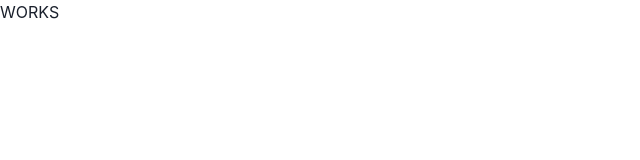
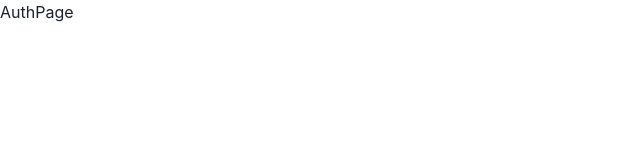
Before and after one commit to helgasurojakova/mern, a React (Create React App) app in the folder client/: page /create in a window 1280 px wide. Shown: the top 160 px of the page, without its empty margins (0-640 px from the left). Built offline with nearby package versions, Linux system fonts and the light colour scheme.

Commit message:
basic routes

```diff
--- a/client/package.json
+++ b/client/package.json
@@ -12,6 +12,7 @@
     "framer-motion": "^6.2.6",
     "react": "^17.0.2",
     "react-dom": "^17.0.2",
+    "react-router-dom": "^6.2.1",
     "react-scripts": "5.0.0",
     "web-vitals": "^2.1.4"
   },
--- a/client/src/App.js
+++ b/client/src/App.js
@@ -1,10 +1,15 @@
 import React from 'react'
+import {useRoutes} from "./routes";
+import {BrowserRouter} from "react-router-dom";
 
 function App() {
+    const routes = useRoutes(false)
   return (
-    <div>
-      <h1>WORKS</h1>
-    </div>
+    <BrowserRouter>
+      <div>
+          {routes}
+      </div>
+    </BrowserRouter>
   );
 }
 
--- /dev/null
+++ b/client/src/pages/AuthPage.js
@@ -0,0 +1,12 @@
+import React from 'react';
+
+
+const AuthPage = () => {
+    return (
+        <div>
+            <h1>AuthPage</h1>
+        </div>
+    );
+};
+
+export default AuthPage;
--- /dev/null
+++ b/client/src/pages/CreatePage.js
@@ -0,0 +1,11 @@
+import React from 'react';
+
+const CreatePage = () => {
+    return (
+        <div>
+            <h1>CreatePage</h1>
+        </div>
+    );
+};
+
+export default CreatePage;
--- /dev/null
+++ b/client/src/pages/DetailPage.js
@@ -0,0 +1,11 @@
+import React from 'react';
+
+const DetailPage = () => {
+    return (
+        <div>
+            <h1>DetailPage</h1>
+        </div>
+    );
+};
+
+export default DetailPage;
--- /dev/null
+++ b/client/src/pages/LinksPage.js
@@ -0,0 +1,11 @@
+import React from 'react';
+
+const LinksPage = () => {
+    return (
+        <div>
+            <h1>LinksPage</h1>
+        </div>
+    );
+};
+
+export default LinksPage;
--- /dev/null
+++ b/client/src/routes.js
@@ -0,0 +1,25 @@
+import React from 'react'
+import {Routes, Route} from "react-router-dom";
+import LinksPage from "./pages/LinksPage";
+import CreatePage from "./pages/CreatePage";
+import DetailPage from "./pages/DetailPage";
+import AuthPage from "./pages/AuthPage";
+
+export const useRoutes = isAuthenticated => {
+    if (isAuthenticated) {
+        return (
+            <Routes>
+                <Route path="/links" element={<LinksPage/>} exact={true}/>
+                <Route path="/create" element={<CreatePage/>} exact={true}/>
+                <Route path="/detail/:id" element={<DetailPage/>} exact={true}/>
+                <Route path={"*"} element={<CreatePage/>} exact={true}/>
+            </Routes>
+        )
+    }
+
+    return (
+        <Routes>
+            <Route path={"*"} element={<AuthPage/>} exact={true}/>
+        </Routes>
+    )
+}
```
Also changed, not shown: 2 other files (tests, documents, lock files or other folders).
